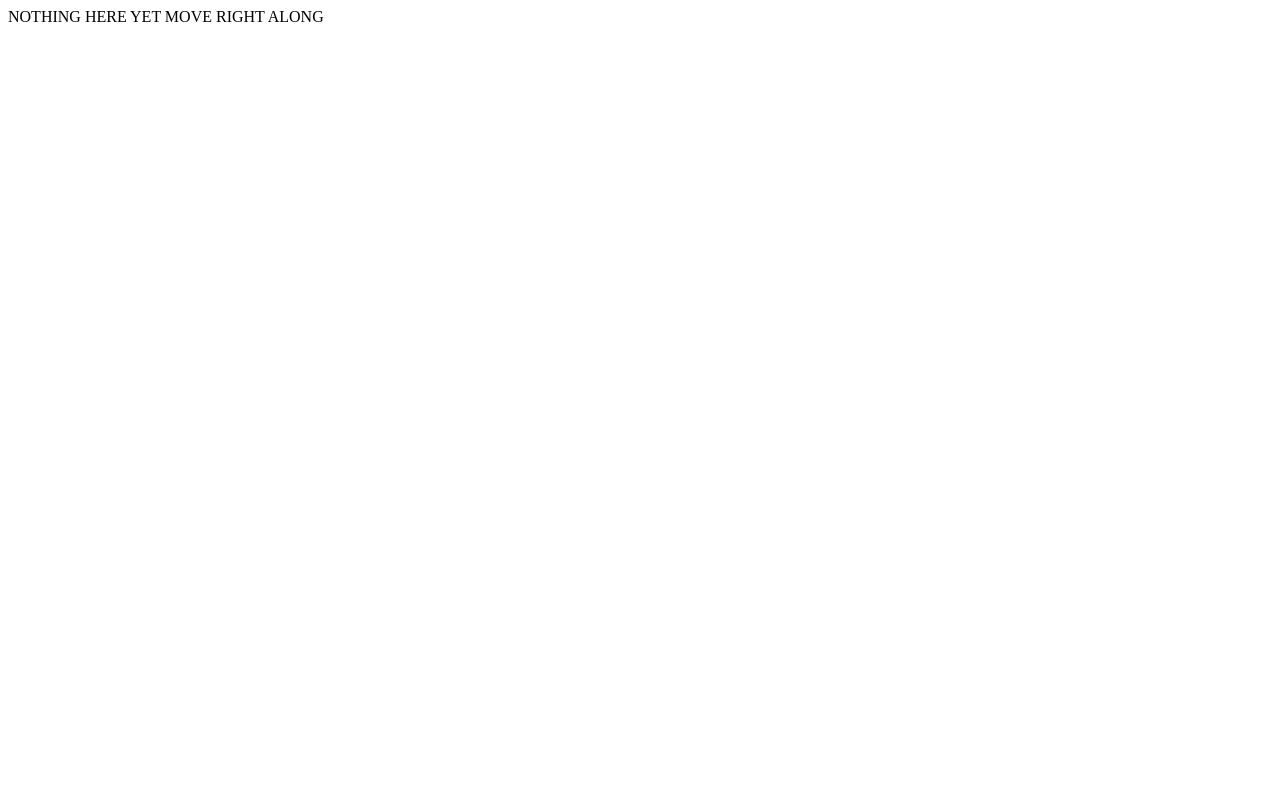
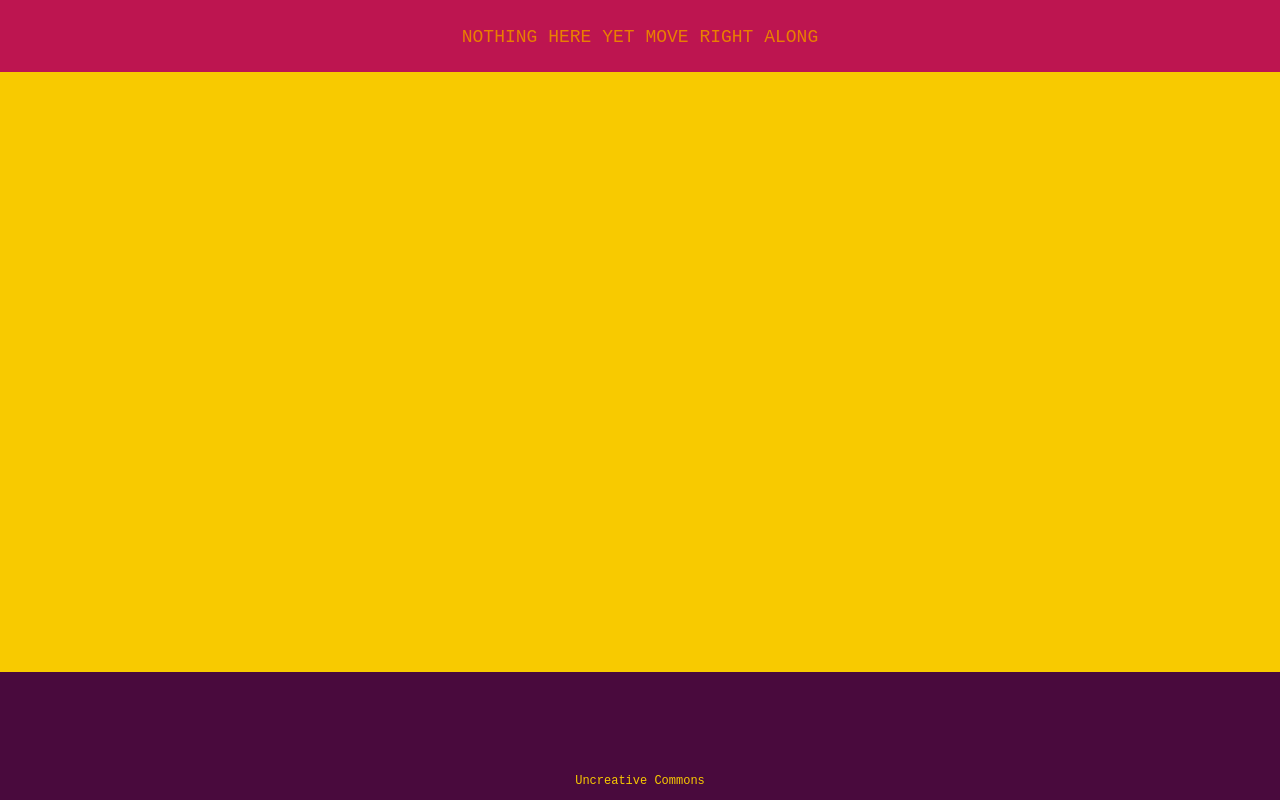
Before and after one commit to uncreative-commons/the-sweet-escape, a website: page public/index.html in a window 1280 px wide. Drawn offline with Linux system fonts and the light colour scheme.

Commit message:
Clean up and basic layout

```diff
--- a/public/index.html
+++ b/public/index.html
@@ -1 +1,57 @@
-NOTHING HERE YET MOVE RIGHT ALONG
+<!doctype html>
+<html>
+	<head>
+		<title>Candy Convicts</title>
+		<style>
+			html {
+				height: 100%;
+				overflow: hidden;
+			}
+			body {
+				color: #E97F02;
+				font-family: monospace;
+				font-size: 12px;
+				text-align: center;
+				background-color: #490A3D;
+				margin: 0;
+				padding: 0;
+				height: 100%;
+			}
+			h1 {
+				margin: 1.5em 0;
+				font-weight: normal;
+			}
+			#container {
+				background-color: #BD1550;
+				width: 100%;
+				height: 6em;
+				overflow: auto;
+			}
+			canvas {
+				width: 100%;
+				min-width: 1024px;
+				height: auto;
+				max-height: 600px;
+				background-color: #F8CA00;
+				display: block;
+			}
+			footer {
+				color: #F8CA00;
+				text-align: center;
+				width: 100%;
+				position: fixed;
+				left: 0;
+				bottom: 0;
+			}
+		</style>
+	</head>
+	<body>
+		<section id="container">
+			<h1>NOTHING HERE YET MOVE RIGHT ALONG</h1>
+		</section>
+		<canvas></canvas>
+		<footer>
+			<p>Uncreative Commons</p>
+		</footer>
+	</body>
+</html>
```
Also changed, not shown: app.js (+5 -10 lines).
